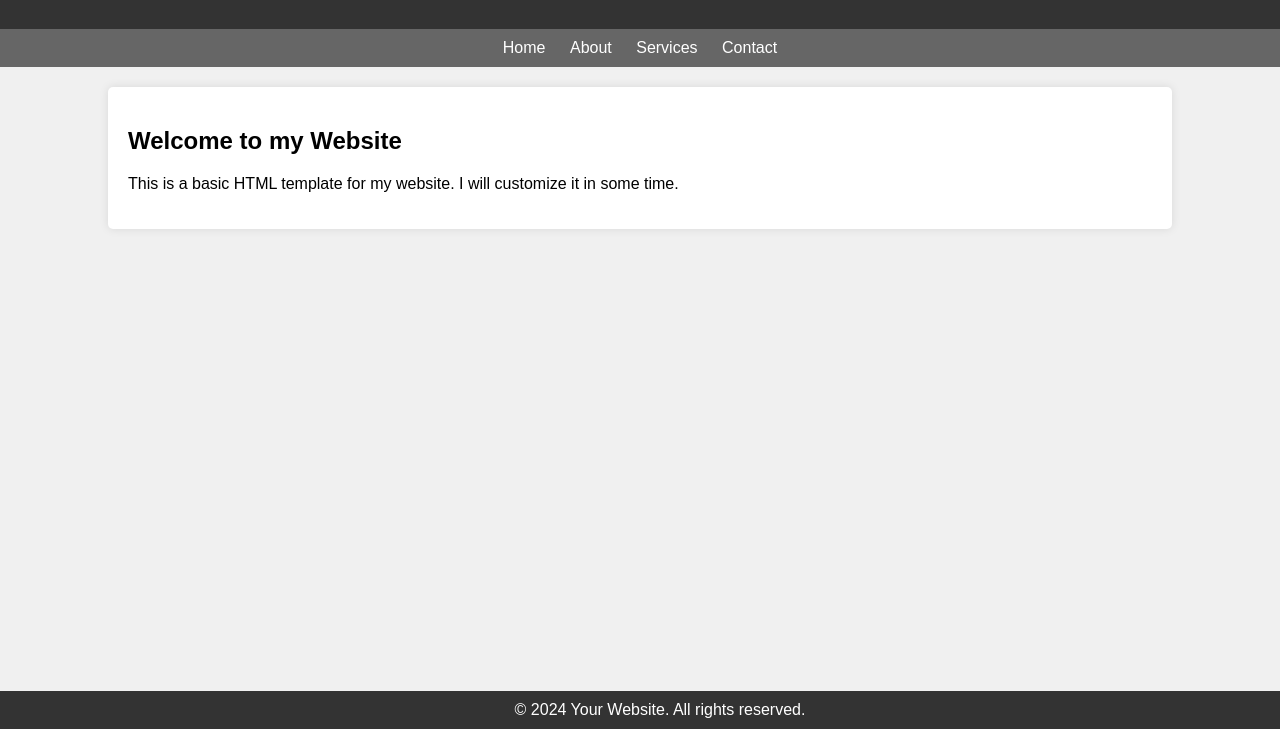
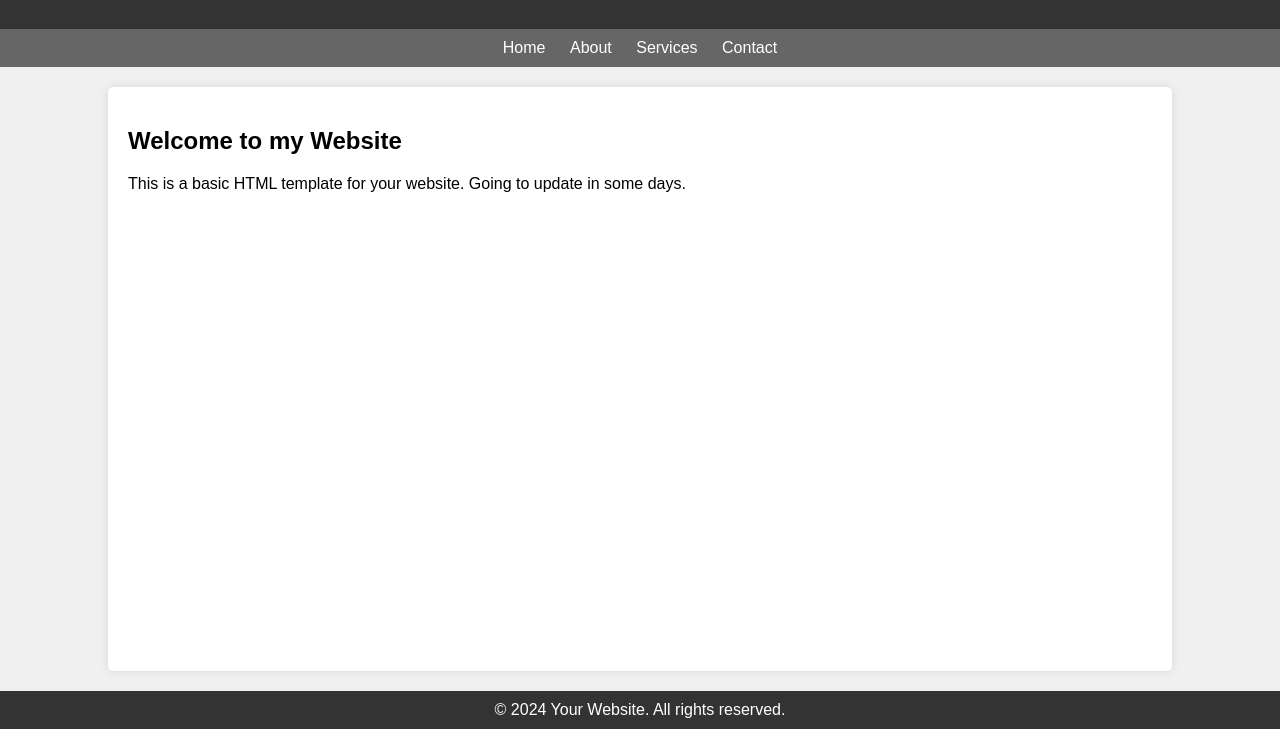
Before and after one commit to Abhilash-k-p/abhilashkp.github.io, a plain HTML site: page index.html in a window 1280 px wide. Shown: the part 71-800 px from the top of the page. Drawn offline with Linux system fonts and the light colour scheme.

Commit message:
Update index.html with new css changes

```diff
--- a/index.html
+++ b/index.html
@@ -11,6 +11,9 @@
             margin: 0;
             padding: 0;
             background-color: #f0f0f0;
+            display: flex;
+            flex-direction: column;
+            min-height: 100vh;
         }
         header {
             background-color: #333;
@@ -38,15 +41,13 @@
             padding: 20px;
             border-radius: 5px;
             box-shadow: 0 0 10px rgba(0, 0, 0, 0.1);
+            flex: 1;
         }
         footer {
             background-color: #333;
             color: #fff;
             padding: 10px 20px;
             text-align: center;
-            position: fixed;
-            bottom: 0;
-            width: 100%;
         }
     </style>
 </head>
@@ -62,7 +63,7 @@
     </nav>
     <div class="container">
         <h2>Welcome to my Website</h2>
-        <p>This is a basic HTML template for my website. I will customize it in some time.</p>
+        <p>This is a basic HTML template for your website. Going to update in some days.</p>
     </div>
     <footer>
         &copy; 2024 Your Website. All rights reserved.
```
